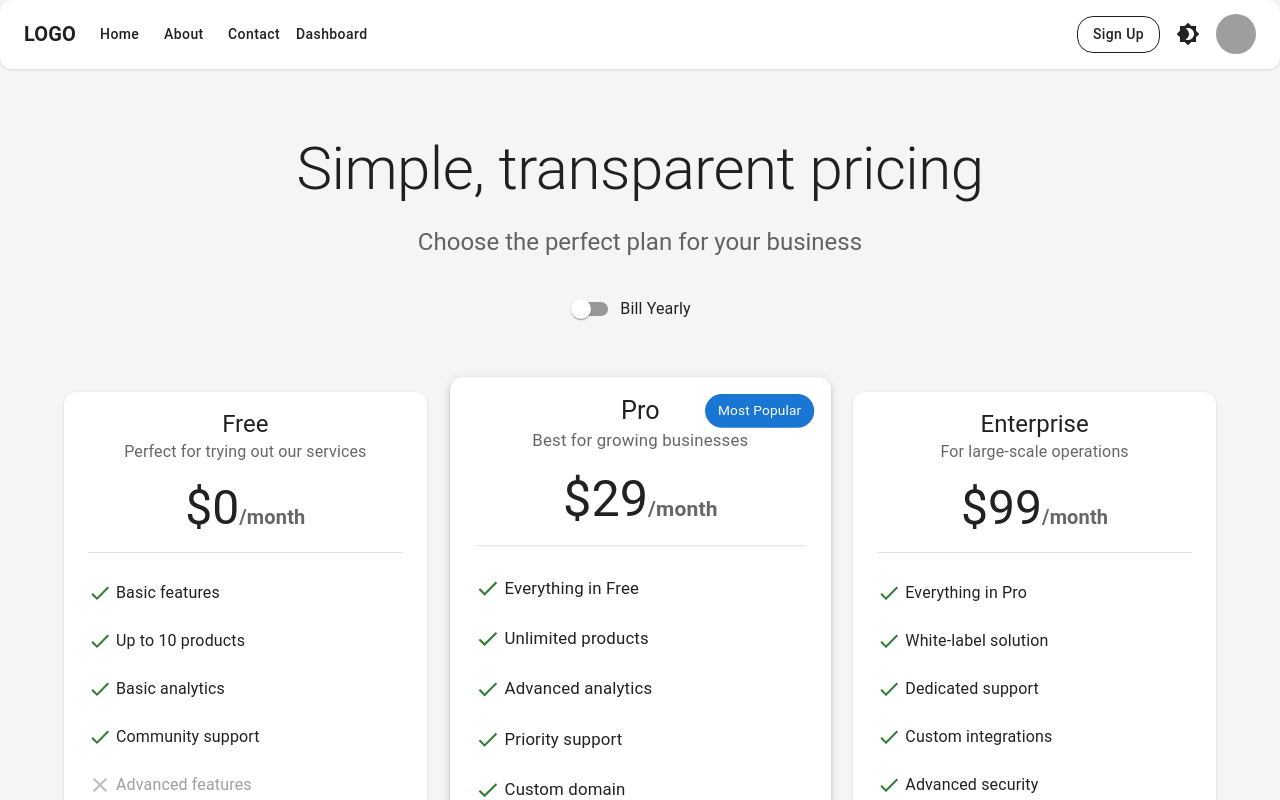
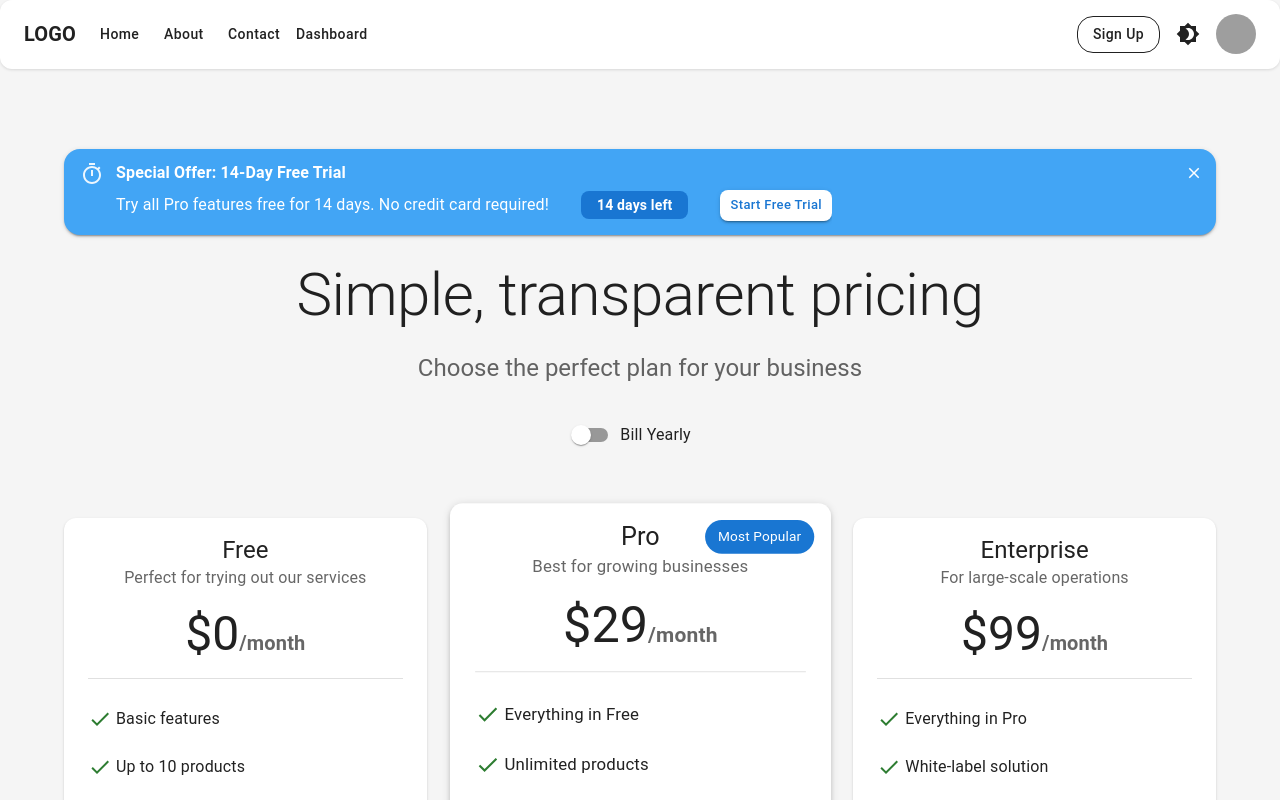
Before and after one commit to timone019/web-app-template, a React (Create React App) app: page /pricing in a window 1280 px wide. Shown: the top 800 px of the page. Built offline with nearby package versions, Linux system fonts and the light colour scheme; grey boxes are pictures that could not be loaded.

Commit message:
pricing: added free trial banner

```diff
--- a/src/pages/Pricing.tsx
+++ b/src/pages/Pricing.tsx
@@ -1,4 +1,4 @@
-import React, { useState } from 'react';
+import React, { useState, useEffect } from 'react';
 import {
   Container,
   Grid,
@@ -31,12 +31,17 @@ import {
   AccordionSummary,
   AccordionDetails,
   Stack,
+  Alert,
+  AlertTitle,
+  Collapse,
+  IconButton,
 } from '@mui/material';
 import {
   Check as CheckIcon,
   Close as CloseIcon,
 } from '@mui/icons-material';
 import ExpandMoreIcon from '@mui/icons-material/ExpandMore';
+import TimerOutlinedIcon from '@mui/icons-material/TimerOutlined';
 import { useNavigate } from 'react-router-dom';
 import InfoOutlinedIcon from '@mui/icons-material/InfoOutlined';
 
@@ -182,6 +187,17 @@ const faqData = [
 function Pricing() {
   const navigate = useNavigate();
   const [isYearly, setIsYearly] = useState(false);
+  const [showBanner, setShowBanner] = useState(true);
+  const [timeLeft, setTimeLeft] = useState(14); // Days left in promotion
+
+  useEffect(() => {
+    // Simulate countdown - in production, this would be based on actual promotion end date
+    const timer = setInterval(() => {
+      setTimeLeft((prevTime) => (prevTime > 0 ? prevTime - 1 : 14));
+    }, 86400000); // Update every 24 hours
+
+    return () => clearInterval(timer);
+  }, []);
 
   const handleSubscribe = (tier: string) => {
     // TODO: Implement subscription logic
@@ -190,6 +206,75 @@ function Pricing() {
 
   return (
     <Container maxWidth="lg" sx={{ py: 8 }}>
+      {/* Free Trial Banner */}
+      <Collapse in={showBanner}>
+        <Alert
+          severity="info"
+          sx={{
+            mt: 2,
+            mb: 3,
+            backgroundColor: 'primary.light',
+            color: 'primary.contrastText',
+            '& .MuiAlert-icon': {
+              color: 'primary.contrastText',
+            },
+            borderRadius: 2,
+            boxShadow: 2,
+          }}
+          icon={<TimerOutlinedIcon />}
+          action={
+            <IconButton
+              aria-label="close"
+              color="inherit"
+              size="small"
+              onClick={() => setShowBanner(false)}
+            >
+              <CloseIcon fontSize="inherit" />
+            </IconButton>
+          }
+        >
+          <AlertTitle sx={{ fontWeight: 'bold' }}>
+            Special Offer: 14-Day Free Trial
+          </AlertTitle>
+          <Box sx={{ display: 'flex', alignItems: 'center', gap: 2 }}>
+            <Typography variant="body1">
+              Try all Pro features free for 14 days. No credit card required!
+            </Typography>
+            <Box
+              sx={{
+                display: 'inline-flex',
+                alignItems: 'center',
+                bgcolor: 'primary.main',
+                px: 2,
+                py: 0.5,
+                borderRadius: 1,
+                ml: 2,
+              }}
+            >
+              <Typography variant="body2" fontWeight="bold">
+                {timeLeft} days left
+              </Typography>
+            </Box>
+            <Button
+              variant="contained"
+              color="primary"
+              size="small"
+              sx={{
+                bgcolor: 'common.white',
+                color: 'primary.main',
+                '&:hover': {
+                  bgcolor: 'grey.100',
+                },
+                ml: 2,
+              }}
+              onClick={() => handleSubscribe('pro')}
+            >
+              Start Free Trial
+            </Button>
+          </Box>
+        </Alert>
+      </Collapse>
+
       {/* Header */}
       <Box textAlign="center" mb={8}>
         <Typography
```
